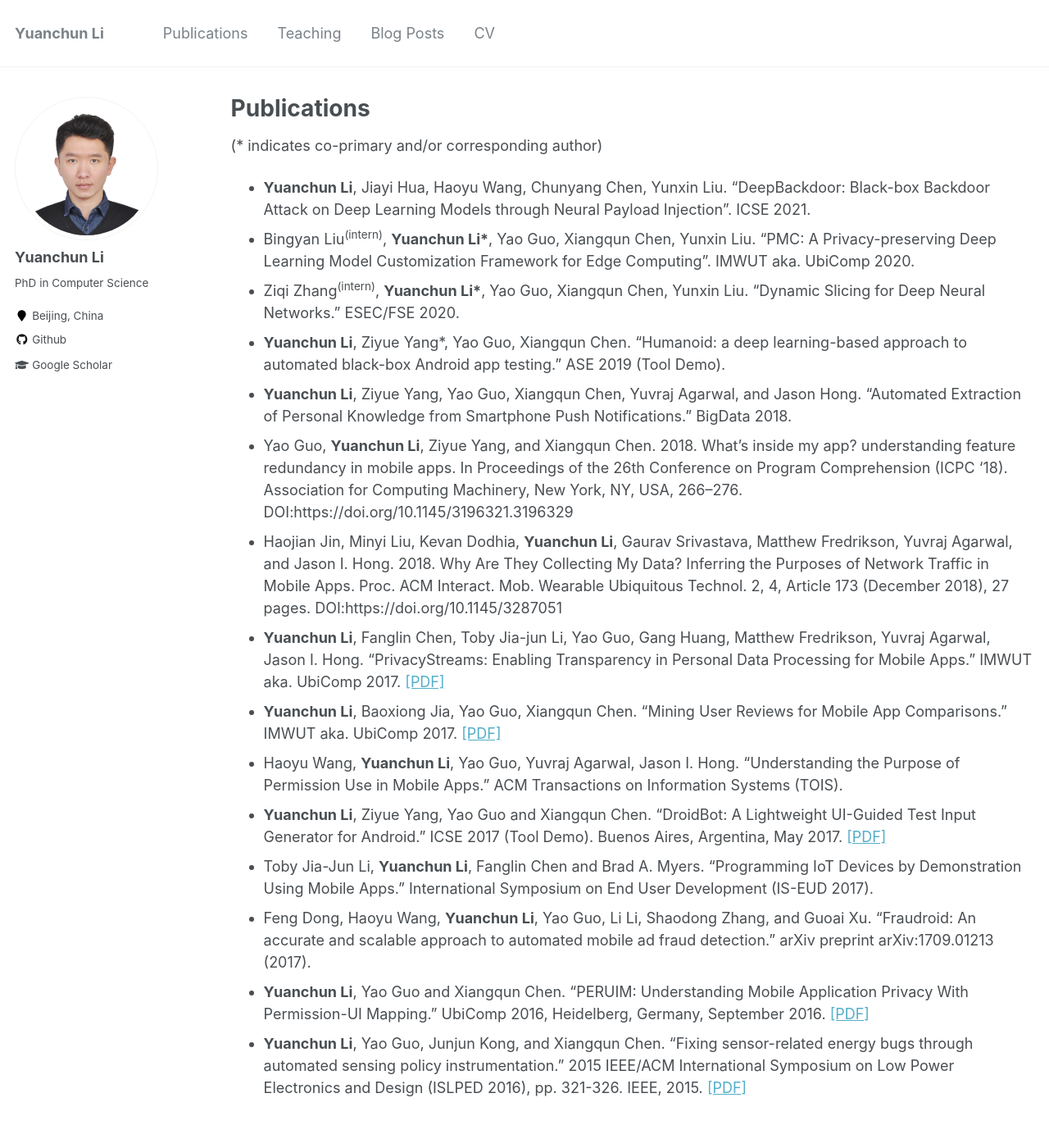
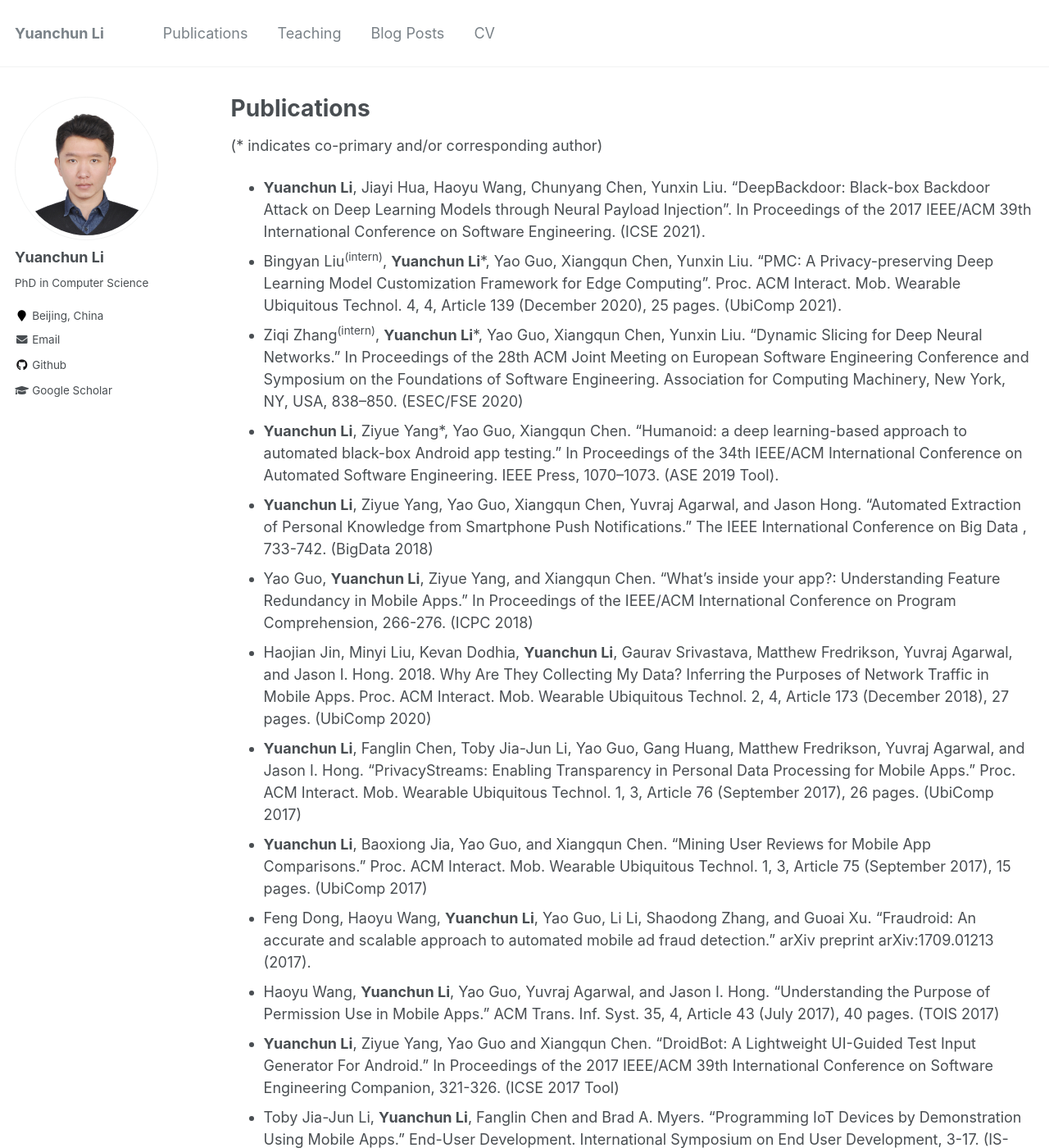
Before and after one commit to yuanchun-li/yuanchun-li.github.io, a Jekyll site: the page built from _pages/publications.md, in a window 1280 px wide and 1400 px high. Shown: the whole window at 82% size. Built offline with Jekyll 4.4.1, drawn with Linux system fonts in a browser that asks for light colours; some of the changed text lies outside the part shown.

Commit message:
add email

```diff
--- a/_config.yml
+++ b/_config.yml
@@ -87,7 +87,7 @@ author:
   employer         :
   pubmed           : # "https://www.ncbi.nlm.nih.gov/pubmed/?term=john+snow"
   googlescholar    : "https://scholar.google.com/citations?user=B3hg7BgAAAAJ&hl=en"
-  email            :
+  email            : "yuanchun.li AT foxmail.com"
   researchgate     :  # example: "https://www.researchgate.net/profile/yourprofile"
   uri              :
   bitbucket        :
--- a/_pages/publications.md
+++ b/_pages/publications.md
@@ -13,18 +13,19 @@ author_profile: true
 
 (* indicates co-primary and/or corresponding author)
 
-- **Yuanchun Li**, Jiayi Hua, Haoyu Wang, Chunyang Chen, Yunxin Liu. "DeepBackdoor: Black-box Backdoor Attack on Deep Learning Models through Neural Payload Injection". ICSE 2021.
-- Bingyan Liu<sup>(intern)</sup>, **Yuanchun Li\***, Yao Guo, Xiangqun Chen, Yunxin Liu. "PMC: A Privacy-preserving Deep Learning Model Customization Framework for Edge Computing". IMWUT aka. UbiComp 2020.
-- Ziqi Zhang<sup>(intern)</sup>, **Yuanchun Li\***, Yao Guo, Xiangqun Chen, Yunxin Liu. "Dynamic Slicing for Deep Neural Networks." ESEC/FSE 2020.
-- **Yuanchun Li**, Ziyue Yang*, Yao Guo, Xiangqun Chen. "Humanoid: a deep learning-based approach to automated black-box Android app testing." ASE 2019 (Tool Demo).
-- **Yuanchun Li**, Ziyue Yang, Yao Guo, Xiangqun Chen, Yuvraj Agarwal, and Jason Hong. "Automated Extraction of Personal Knowledge from Smartphone Push Notifications." BigData 2018.
-- Yao Guo, **Yuanchun Li**, Ziyue Yang, and Xiangqun Chen. 2018. What's inside my app? understanding feature redundancy in mobile apps. In Proceedings of the 26th Conference on Program Comprehension (ICPC '18). Association for Computing Machinery, New York, NY, USA, 266–276. DOI:https://doi.org/10.1145/3196321.3196329
-- Haojian Jin, Minyi Liu, Kevan Dodhia, **Yuanchun Li**, Gaurav Srivastava, Matthew Fredrikson, Yuvraj Agarwal, and Jason I. Hong. 2018. Why Are They Collecting My Data? Inferring the Purposes of Network Traffic in Mobile Apps. Proc. ACM Interact. Mob. Wearable Ubiquitous Technol. 2, 4, Article 173 (December 2018), 27 pages. DOI:https://doi.org/10.1145/3287051
-- **Yuanchun Li**, Fanglin Chen, Toby Jia-jun Li, Yao Guo, Gang Huang, Matthew Fredrikson, Yuvraj Agarwal, Jason I. Hong. "PrivacyStreams: Enabling Transparency in Personal Data Processing for Mobile Apps." IMWUT aka. UbiComp 2017. [[PDF]]({{site.baseurl}}/static/files/UbiComp2017_PrivacyStreams.pdf)
-- **Yuanchun Li**, Baoxiong Jia, Yao Guo, Xiangqun Chen. "Mining User Reviews for Mobile App Comparisons." IMWUT aka. UbiComp 2017. [[PDF]]({{site.baseurl}}/static/files/UbiComp2017_mining-user-reviews.pdf)
-- Haoyu Wang, **Yuanchun Li**, Yao Guo, Yuvraj Agarwal, Jason I. Hong. "Understanding the Purpose of Permission Use in Mobile Apps." ACM Transactions on Information Systems (TOIS).
-- **Yuanchun Li**, Ziyue Yang, Yao Guo and Xiangqun Chen. "DroidBot: A Lightweight UI-Guided Test Input Generator for Android." ICSE 2017 (Tool Demo). Buenos Aires, Argentina, May 2017. [[PDF]]({{site.baseurl}}/static/files/DroidBot_ICSE2017.pdf)
-- Toby Jia-Jun Li, **Yuanchun Li**, Fanglin Chen and Brad A. Myers. "Programming IoT Devices by Demonstration Using Mobile Apps." International Symposium on End User Development (IS-EUD 2017).
-- Feng Dong, Haoyu Wang, **Yuanchun Li**, Yao Guo, Li Li, Shaodong Zhang, and Guoai Xu. "Fraudroid: An accurate and scalable approach to automated mobile ad fraud detection." arXiv preprint arXiv:1709.01213 (2017).
-- **Yuanchun Li**, Yao Guo and Xiangqun Chen. "PERUIM: Understanding Mobile Application Privacy With Permission-UI Mapping." UbiComp 2016, Heidelberg, Germany, September 2016. [[PDF]]({{site.baseurl}}/static/files/UbiComp2016.pdf)
-- **Yuanchun Li**, Yao Guo, Junjun Kong, and Xiangqun Chen. "Fixing sensor-related energy bugs through automated sensing policy instrumentation." 2015 IEEE/ACM International Symposium on Low Power Electronics and Design (ISLPED 2016), pp. 321-326. IEEE, 2015. [[PDF]]({{site.baseurl}}/static/files/ISLPED2015.pdf)
+
+- 	**Yuanchun Li**, Jiayi Hua, Haoyu Wang, Chunyang Chen, Yunxin Liu. “DeepBackdoor: Black-box Backdoor Attack on Deep Learning Models through Neural Payload Injection”. In Proceedings of the 2017 IEEE/ACM 39th International Conference on Software Engineering. (ICSE 2021).
+- 	Bingyan Liu<sup>(intern)</sup>, **Yuanchun Li***, Yao Guo, Xiangqun Chen, Yunxin Liu. “PMC: A Privacy-preserving Deep Learning Model Customization Framework for Edge Computing”. Proc. ACM Interact. Mob. Wearable Ubiquitous Technol. 4, 4, Article 139 (December 2020), 25 pages. (UbiComp 2021).
+- 	Ziqi Zhang<sup>(intern)</sup>, **Yuanchun Li***, Yao Guo, Xiangqun Chen, Yunxin Liu. “Dynamic Slicing for Deep Neural Networks.” In Proceedings of the 28th ACM Joint Meeting on European Software Engineering Conference and Symposium on the Foundations of Software Engineering. Association for Computing Machinery, New York, NY, USA, 838–850. (ESEC/FSE 2020)
+- 	**Yuanchun Li**, Ziyue Yang*, Yao Guo, Xiangqun Chen. “Humanoid: a deep learning-based approach to automated black-box Android app testing.” In Proceedings of the 34th IEEE/ACM International Conference on Automated Software Engineering. IEEE Press, 1070–1073. (ASE 2019 Tool).
+- 	**Yuanchun Li**, Ziyue Yang, Yao Guo, Xiangqun Chen, Yuvraj Agarwal, and Jason Hong. “Automated Extraction of Personal Knowledge from Smartphone Push Notifications.” The IEEE International Conference on Big Data , 733-742. (BigData 2018)
+- 	Yao Guo, **Yuanchun Li**, Ziyue Yang, and Xiangqun Chen. “What's inside your app?: Understanding Feature Redundancy in Mobile Apps.” In Proceedings of the IEEE/ACM International Conference on Program Comprehension, 266-276. (ICPC 2018)
+- 	Haojian Jin, Minyi Liu, Kevan Dodhia, **Yuanchun Li**, Gaurav Srivastava, Matthew Fredrikson, Yuvraj Agarwal, and Jason I. Hong. 2018. Why Are They Collecting My Data? Inferring the Purposes of Network Traffic in Mobile Apps. Proc. ACM Interact. Mob. Wearable Ubiquitous Technol. 2, 4, Article 173 (December 2018), 27 pages. (UbiComp 2020)
+- 	**Yuanchun Li**, Fanglin Chen, Toby Jia-Jun Li, Yao Guo, Gang Huang, Matthew Fredrikson, Yuvraj Agarwal, and Jason I. Hong. “PrivacyStreams: Enabling Transparency in Personal Data Processing for Mobile Apps.” Proc. ACM Interact. Mob. Wearable Ubiquitous Technol. 1, 3, Article 76 (September 2017), 26 pages. (UbiComp 2017)
+- 	**Yuanchun Li**, Baoxiong Jia, Yao Guo, and Xiangqun Chen. “Mining User Reviews for Mobile App Comparisons.” Proc. ACM Interact. Mob. Wearable Ubiquitous Technol. 1, 3, Article 75 (September 2017), 15 pages. (UbiComp 2017)
+-  Feng Dong, Haoyu Wang, **Yuanchun Li**, Yao Guo, Li Li, Shaodong Zhang, and Guoai Xu. "Fraudroid: An accurate and scalable approach to automated mobile ad fraud detection." arXiv preprint arXiv:1709.01213 (2017).
+- 	Haoyu Wang, **Yuanchun Li**, Yao Guo, Yuvraj Agarwal, and Jason I. Hong. “Understanding the Purpose of Permission Use in Mobile Apps.” ACM Trans. Inf. Syst. 35, 4, Article 43 (July 2017), 40 pages. (TOIS 2017)
+- 	**Yuanchun Li**, Ziyue Yang, Yao Guo and Xiangqun Chen. “DroidBot: A Lightweight UI-Guided Test Input Generator For Android.” In Proceedings of the 2017 IEEE/ACM 39th International Conference on Software Engineering Companion, 321-326. (ICSE 2017 Tool)
+- 	Toby Jia-Jun Li, **Yuanchun Li**, Fanglin Chen and Brad A. Myers. “Programming IoT Devices by Demonstration Using Mobile Apps.” End-User Development. International Symposium on End User Development, 3-17. (IS-EUD 2017, Best Paper Award)
+- 	**Yuanchun Li**, Yao Guo, and Xiangqun Chen. “PERUIM: Understanding Mobile Application Privacy with Permission-UI Mapping.” In Proceedings of the 2016 ACM International Joint Conference on Pervasive and Ubiquitous Computing, 682-693. (UbiComp 2016, Best Paper Honorable Mention Award)
+- 	**Yuanchun Li**, Yao Guo, Junjun Kong and Xiangqun Chen. “Fixing Sensor-Related Energy Bugs Through Automated Sensing Policy Instrumentation.” IEEE/ACM International Symposium on Low Power Electronics and Design, 321-326. (ISLPED 2015)
```
